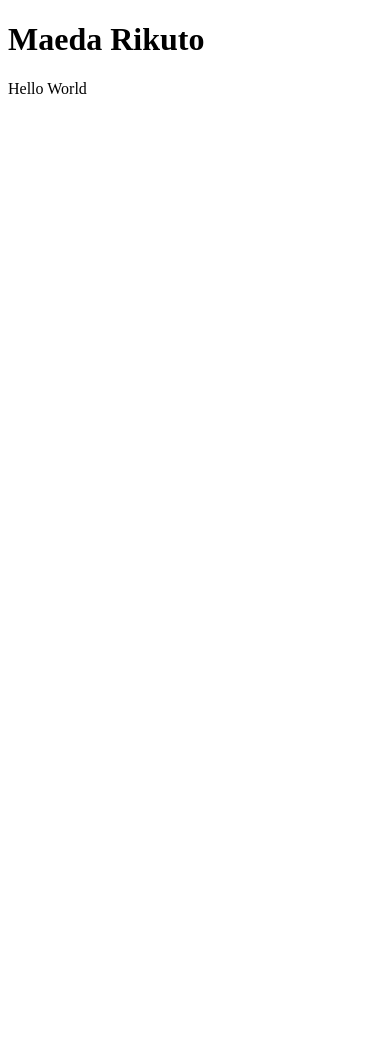
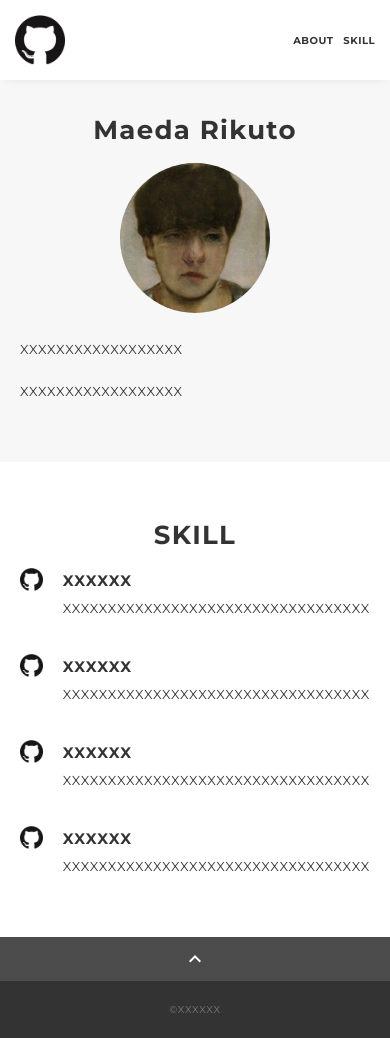
Before and after one commit to RKT-390459175/portfolio, a plain HTML site: page docs/index.html in a window 390 px wide. Before the commit the page ends 844 px from the top, so only its background shows below. Drawn offline with nearby package versions, Linux system fonts and the light colour scheme.

Commit message:
テンプレート反映

```diff
--- /dev/null
+++ b/docs/css/ress.css
@@ -0,0 +1,283 @@
+/*!
+ * ress.css • v3.0.1
+ * MIT License
+ * github.com/filipelinhares/ress
+ */
+
+/* # =================================================================
+   # Global selectors
+   # ================================================================= */
+
+html {
+  box-sizing: border-box;
+  word-break: normal;
+  -moz-tab-size: 4;
+  tab-size: 4;
+
+  -webkit-text-size-adjust: 100%; /* Prevent adjustments of font size after orientation changes in iOS */
+}
+
+*,
+::before,
+::after {
+  box-sizing: inherit;
+  background-repeat: no-repeat; /* Set `background-repeat: no-repeat` to all elements and pseudo elements */
+}
+
+::before,
+::after {
+  vertical-align: inherit;
+  text-decoration: inherit; /* Inherit text-decoration and vertical align to ::before and ::after pseudo elements */
+}
+
+* {
+  margin: 0;
+  padding: 0; /* Reset `padding` and `margin` of all elements */
+}
+
+/* # =================================================================
+   # General elements
+   # ================================================================= */
+
+hr {
+  overflow: visible; /* Show the overflow in Edge and IE */
+  height: 0; /* Add the correct box sizing in Firefox */
+}
+
+details,
+main {
+  display: block; /* Render the `main` element consistently in IE. */
+}
+
+summary {
+  display: list-item; /* Add the correct display in all browsers */
+}
+
+small {
+  font-size: 80%; /* Set font-size to 80% in `small` elements */
+}
+
+[hidden] {
+  display: none; /* Add the correct display in IE */
+}
+
+abbr[title] {
+  /* Add the correct text decoration in Chrome, Edge, IE, Opera, and Safari */
+  text-decoration: underline;
+  text-decoration: underline dotted;
+  border-bottom: none; /* Remove the bottom border in Chrome 57 */
+}
+
+a {
+  background-color: transparent; /* Remove the gray background on active links in IE 10 */
+}
+
+a:active,
+a:hover {
+  outline-width: 0; /* Remove the outline when hovering in all browsers */
+}
+
+code,
+kbd,
+pre,
+samp {
+  font-family: monospace, monospace; /* Specify the font family of code elements */
+}
+
+pre {
+  font-size: 1em; /* Correct the odd `em` font sizing in all browsers */
+}
+
+b,
+strong {
+  font-weight: bolder; /* Add the correct font weight in Chrome, Edge, and Safari */
+}
+
+/* https://gist.github.com/unruthless/413930 */
+sub,
+sup {
+  position: relative;
+  font-size: 75%;
+  line-height: 0;
+  vertical-align: baseline;
+}
+
+sub {
+  bottom: -.25em;
+}
+
+sup {
+  top: -.5em;
+}
+
+/* # =================================================================
+   # Forms
+   # ================================================================= */
+
+input {
+  border-radius: 0;
+}
+
+/* Replace pointer cursor in disabled elements */
+[disabled] {
+  cursor: default;
+}
+
+[type="number"]::-webkit-inner-spin-button,
+[type="number"]::-webkit-outer-spin-button {
+  height: auto; /* Correct the cursor style of increment and decrement buttons in Chrome */
+}
+
+[type="search"] {
+  outline-offset: -2px; /* Correct the outline style in Safari */
+
+  -webkit-appearance: textfield; /* Correct the odd appearance in Chrome and Safari */
+}
+
+[type="search"]::-webkit-search-decoration {
+  -webkit-appearance: none; /* Remove the inner padding in Chrome and Safari on macOS */
+}
+
+textarea {
+  overflow: auto; /* Internet Explorer 11+ */
+  resize: vertical; /* Specify textarea resizability */
+}
+
+button,
+input,
+optgroup,
+select,
+textarea {
+  font: inherit; /* Specify font inheritance of form elements */
+}
+
+optgroup {
+  font-weight: bold; /* Restore the font weight unset by the previous rule */
+}
+
+button {
+  overflow: visible; /* Address `overflow` set to `hidden` in IE 8/9/10/11 */
+}
+
+button,
+select {
+  text-transform: none; /* Firefox 40+, Internet Explorer 11- */
+}
+
+/* Apply cursor pointer to button elements */
+button,
+[type="button"],
+[type="reset"],
+[type="submit"],
+[role="button"] {
+  cursor: pointer;
+  color: inherit;
+}
+
+/* Remove inner padding and border in Firefox 4+ */
+button::-moz-focus-inner,
+[type="button"]::-moz-focus-inner,
+[type="reset"]::-moz-focus-inner,
+[type="submit"]::-moz-focus-inner {
+  padding: 0;
+  border-style: none;
+}
+
+/* Replace focus style removed in the border reset above */
+button:-moz-focusring,
+[type="button"]::-moz-focus-inner,
+[type="reset"]::-moz-focus-inner,
+[type="submit"]::-moz-focus-inner {
+  outline: 1px dotted ButtonText;
+}
+
+button,
+html [type="button"],
+/* Prevent a WebKit bug where (2) destroys native `audio` and `video`controls in Android 4 */
+[type="reset"],
+[type="submit"] {
+  -webkit-appearance: button; /* Correct the inability to style clickable types in iOS */
+}
+
+/* Remove the default button styling in all browsers */
+button,
+input,
+select,
+textarea {
+  border-style: none;
+  background-color: transparent;
+}
+
+/* Style select like a standard input */
+select {
+  -webkit-appearance: none; /* Chrome 41+ */
+  -moz-appearance: none; /* Firefox 36+ */
+}
+
+select::-ms-expand {
+  display: none; /* Internet Explorer 11+ */
+}
+
+select::-ms-value {
+  color: currentColor; /* Internet Explorer 11+ */
+}
+
+legend {
+  display: table; /* Correct the text wrapping in Edge and IE */
+  max-width: 100%; /* Correct the text wrapping in Edge and IE */
+  max-width: 100%; /* Correct the text wrapping in Edge 18- and IE */
+  white-space: normal; /* Correct the text wrapping in Edge and IE */
+  color: inherit; /* Correct the color inheritance from `fieldset` elements in IE */
+  border: 0; /* Correct `color` not being inherited in IE 8/9/10/11 */
+}
+
+::-webkit-file-upload-button {
+  font: inherit; /* Change font properties to `inherit` in Chrome and Safari */
+  color: inherit;
+  /* Correct the inability to style clickable types in iOS and Safari */
+
+  -webkit-appearance: button;
+}
+
+/* # =================================================================
+   # Specify media element style
+   # ================================================================= */
+
+img {
+  border-style: none; /* Remove border when inside `a` element in IE 8/9/10 */
+}
+
+/* Add the correct vertical alignment in Chrome, Firefox, and Opera */
+progress {
+  vertical-align: baseline;
+}
+
+/* # =================================================================
+   # Accessibility
+   # ================================================================= */
+
+/* Hide content from screens but not screenreaders */
+@media screen {
+  [hidden~="screen"] {
+    display: inherit;
+  }
+  [hidden~="screen"]:not(:active):not(:focus):not(:target) {
+    position: absolute !important;
+    clip: rect(0 0 0 0) !important;
+  }
+}
+
+/* Specify the progress cursor of updating elements */
+[aria-busy="true"] {
+  cursor: progress;
+}
+
+/* Specify the pointer cursor of trigger elements */
+[aria-controls] {
+  cursor: pointer;
+}
+
+/* Specify the unstyled cursor of disabled, not-editable, or otherwise inoperable elements */
+[aria-disabled] {
+  cursor: default;
+}
--- /dev/null
+++ b/docs/css/style.css
@@ -0,0 +1,311 @@
+body {
+  font-family: "Montserrat","Helvetica Neue",Arial,"Hiragino Kaku Gothic ProN","Hiragino Sans",Meiryo,sans-serif;
+  font-size: 14px;
+  line-height: 1.8;
+  letter-spacing: .8px;
+  color: #333;
+}
+
+a {
+  transition: opacity .3s;
+  text-decoration: none;
+  color: #1ca9e3;
+}
+
+img {
+  max-width: 100%;
+  height: auto;
+  vertical-align: bottom;
+  border-style: none;
+}
+
+ul,
+li {
+  list-style: none;
+}
+
+.pc-only {
+  display: block;
+}
+
+.sp-only {
+  display: none;
+}
+
+.wrapper {
+  padding-top: 73px;
+}
+
+.section {
+  padding: 90px 0;
+}
+
+.section:nth-of-type(odd) {
+  background-color: #f7f7f7;
+}
+
+.inner {
+  max-width: 1340px;
+  margin: 0 auto;
+  padding: 0 40px;
+}
+
+.title {
+  font-size: 34px;
+  font-weight: bold;
+  line-height: 1;
+  margin-bottom: 40px;
+  text-align: center;
+  letter-spacing: .05em;
+  color: #333;
+}
+
+.lead {
+  margin-bottom: 30px;
+}
+
+/*--- header ---*/
+.header {
+  position: fixed;
+  top: 0;
+  z-index: 1;
+  width: 100%;
+  background-color: #fff;
+  box-shadow: 0 5px 10px -6px rgba(0,0,0,.1);
+}
+
+.header .inner {
+  display: flex;
+  align-items: center;
+  justify-content: space-between;
+  padding: 20px 40px;
+}
+
+.header-logo {
+  font-size: 20px;
+  font-weight: bold;
+  line-height: 1.2;
+  margin-right: 20px;
+  letter-spacing: .05em;
+}
+
+.header-logo a {
+  color: #333;
+}
+
+.header-banner {
+  width: 50px;
+}
+.header-nav-list {
+  display: flex;
+  justify-content: space-between;
+}
+
+.header-nav-item:not(:last-child) {
+  margin-right: 20px;
+}
+
+.header-nav-item a {
+  position: relative;
+  font-size: 13px;
+  font-weight: bold;
+  display: inline-block;
+  padding: 5px 0;
+  transition: .3s;
+  letter-spacing: .05em;
+  color: #333;
+}
+.header-nav-item a:after {
+  position: absolute;
+  bottom: 0;
+  left: 50%;
+  width: 0;
+  height: 3px;
+  content: "";
+  transition: .3s;
+  -webkit-transform: translateX(-50%);
+  transform: translateX(-50%);
+  background-color: #333;
+}
+
+.header-nav-item a:hover:after {
+  width: 100%;
+}
+
+/*--- about ---*/
+.profile {
+  display: flex;
+  flex-wrap: wrap;
+  max-width: 800px;
+  margin: 0 auto;
+}
+.profile-img {
+  width: 20%;
+  margin-right: 30px;
+  border-radius: 50%;
+}
+.profile-img img {
+  border-radius: 50%;
+}
+.profile-body {
+  flex: 1;
+}
+.profile-body p:not(:last-child) {
+  margin-bottom: 30px;
+}
+
+/*--- skill ---*/
+.skill-list {
+  display: flex;
+  flex-wrap: wrap;
+  justify-content: space-between;
+  margin-bottom: -50px;
+}
+
+.skill-item {
+  display: flex;
+  align-items: flex-start;
+  justify-content: space-between;
+  width: 48%;
+  margin-bottom: 50px;
+}
+
+.skill-img {
+  width: 60px;
+  height: auto;
+  margin-right: 20px;
+}
+
+.skill-body {
+  flex: 1;
+}
+
+.skill-name {
+  margin-bottom: 3px;
+}
+
+/*--- contact ---*/
+.contact {
+  text-align: center;
+}
+
+.contact-item:not(:last-child) {
+  margin-right: 10px;
+}
+
+.contact-icon {
+  width: 50px;
+}
+
+/*--- page-top ---*/
+.page-top {
+  font-weight: bold;
+  padding: 10px;
+  cursor: pointer;
+  text-align: center;
+  background-color: #4c4c4c;
+}
+
+.page-top .material-icons-outlined {
+  vertical-align: bottom;
+  color: #fff;
+}
+
+/*--- footer ---*/
+.footer {
+  padding: 30px;
+  background-color: #333;
+}
+
+.copyright {
+  font-size: 10px;
+  text-align: center;
+  color: #797979;
+}
+
+
+/* --- media Queries 767 ---*/
+@media screen and (max-width: 767px) {
+  body {
+    font-size: 13px;
+    line-height: 1.7;
+  }
+
+  .pc-only {
+    display: none;
+  }
+
+  .sp-only {
+    display: block;
+  }
+
+  .title {
+    font-size: 26px;
+    margin-bottom: 20px;
+  }
+
+  .wrapper {
+    padding-top: 57px;
+  }
+
+  .section {
+    padding: 60px 0;
+  }
+
+  .inner {
+    padding: 0 20px;
+  }
+
+  .header .inner {
+    padding: 15px;
+  }
+
+  .header-logo {
+    font-size: 15px;
+    margin-right: 15px;
+  }
+
+  .header-nav-item:not(:last-child) {
+    margin-right: 10px;
+  }
+
+  .header-nav-item a {
+    font-size: 10px;
+  }
+
+  .header-nav-item a:after {
+    display: none;
+  }
+
+  .profile {
+    display: block;
+  }
+  .profile-img {
+    width: 150px;
+    margin: 0 auto;
+    margin-bottom: 25px;
+  }
+
+  .profile-body p:not(:last-child) {
+    margin-bottom: 20px;
+  }
+
+  .skill-list {
+    display: block;
+    margin-bottom: 0;
+  }
+
+  .skill-item {
+    width: 100%;
+    margin-bottom: 35px;
+  }
+
+  .skill-item:last-child {
+    margin-bottom: 0;
+  }
+
+  .footer {
+    padding: 20px;
+  }
+
+}
--- a/docs/index.html
+++ b/docs/index.html
@@ -1,11 +1,117 @@
 <!DOCTYPE html>
 <html>
 <head>
-<meta charset="UTF-8">
-<title>My portfolio</title>
+<meta charset="utf-8" />
+<meta name="viewport"
+	content="width=device-width,initial-scale=1.0,user-scalable=no" />
+<meta property="og:type" content="website" />
+<meta property="og:title" content="XXXXXX's portfolio" />
+<!-- <meta property="og:url" content="dummyurl" /> -->
+<meta property="og:description" content="XXXXXXの自己紹介サイトです。" />
+<meta property="og:image" content="img/ogp.png" />
+<meta name="description" content="XXXXXXの自己紹介サイトです。" />
+<title>XXXXXX ポートフォリオ</title>
+<link rel="preconnect" href="https://fonts.gstatic.com" />
+<link
+	href="https://fonts.googleapis.com/css2?family=Montserrat:wght@400;700&display=swap"
+	rel="stylesheet" />
+<link
+	href="https://fonts.googleapis.com/css?family=Material+Icons+Outlined"
+	rel="stylesheet" />
+<link href="css/ress.css" media="all" rel="stylesheet" type="text/css" />
+<link href="css/style.css" media="all" rel="stylesheet" type="text/css" />
+<!-- <link rel="shortcut icon" href="img/favicon.ico" /> -->
+<!-- <link rel="canonical" href="dummyurl" /> -->
 </head>
+
 <body>
-	<h1>Maeda Rikuto</h1>
-	<p>Hello World</p>
+	<div class="wrapper">
+		<header class="header">
+			<div class="inner">
+				<h1 class="header-logo">
+					<a href="#"><img class="header-banner" src="img/github.png"
+						alt="ロゴマーク" /> </a>
+				</h1>
+				<nav class="header-nav">
+					<ul class="header-nav-list">
+						<li class="header-nav-item"><a href="#about">ABOUT</a></li>
+						<li class="header-nav-item"><a href="#skill">SKILL</a></li>
+					</ul>
+				</nav>
+			</div>
+		</header>
+
+		<main class="content">
+			<section class="about section" id="about">
+				<div class="inner">
+					<h2 class="title">Maeda Rikuto</h2>
+					<div class="profile">
+						<p class="profile-img">
+							<img src="img/profile.png" alt="自画像" />
+						</p>
+						<div class="profile-body">
+							<p>XXXXXXXXXXXXXXXXXX</p>
+							<p>XXXXXXXXXXXXXXXXXX</p>
+						</div>
+					</div>
+				</div>
+			</section>
+
+			<section class="skill section" id="skill">
+				<div class="inner">
+					<h2 class="title">SKILL</h2>
+					<div class="skill-list">
+						<div class="skill-item">
+							<p class="skill-img">
+								<img src="img/github.png" alt="logo" />
+							</p>
+							<div class="skill-body">
+								<h3 class="skill-name">XXXXXX</h3>
+								<p class="skill-text">XXXXXXXXXXXXXXXXXXXXXXXXXXXXXXXXXX</p>
+							</div>
+						</div>
+						<div class="skill-item">
+							<p class="skill-img">
+								<img src="img/github.png" alt="logo" />
+							</p>
+							<div class="skill-body">
+								<h3 class="skill-name">XXXXXX</h3>
+								<p class="skill-text">XXXXXXXXXXXXXXXXXXXXXXXXXXXXXXXXXX</p>
+							</div>
+						</div>
+						<div class="skill-item">
+							<p class="skill-img">
+								<img src="img/github.png" alt="logo" />
+							</p>
+							<div class="skill-body">
+								<h3 class="skill-name">XXXXXX</h3>
+								<p class="skill-text">XXXXXXXXXXXXXXXXXXXXXXXXXXXXXXXXXX</p>
+							</div>
+						</div>
+						<div class="skill-item">
+							<p class="skill-img">
+								<img src="img/github.png" alt="logo" />
+							</p>
+							<div class="skill-body">
+								<h3 class="skill-name">XXXXXX</h3>
+								<p class="skill-text">XXXXXXXXXXXXXXXXXXXXXXXXXXXXXXXXXX</p>
+							</div>
+						</div>
+					</div>
+				</div>
+			</section>
+
+			<div class="page-top" id="js-page-top">
+				<span class="material-icons-outlined">expand_less</span>
+			</div>
+
+			<footer class="footer">
+				<div class="copyright">&copy;XXXXXX</div>
+			</footer>
+		</main>
+	</div>
+	<script
+		src="https://ajax.googleapis.com/ajax/libs/jquery/3.5.1/jquery.min.js"></script>
+	<script src="js/script.js"></script>
 </body>
 </html>
--- /dev/null
+++ b/docs/js/script.js
@@ -0,0 +1,20 @@
+$(function () {
+
+  //ページ内スクロール
+  var navHeight = $(".header").outerHeight();
+
+  $('a[href^="#"]').on("click", function () {
+    var href = $(this).attr("href");
+    var target = $(href == "#" || href == "" ? "html" : href);
+    var position = target.offset().top - navHeight;
+    $("html, body").animate({ scrollTop: position, }, 300, "swing");
+    return false;
+  });
+
+  //ページトップ
+  $("#js-page-top").on("click", function () {
+    $("body,html").animate({ scrollTop: 0, }, 300);
+    return false;
+  });
+
+});
```
Also changed, not shown: docs/img/github.png (added), docs/img/ogp.png (added), docs/img/profile.png (added).
